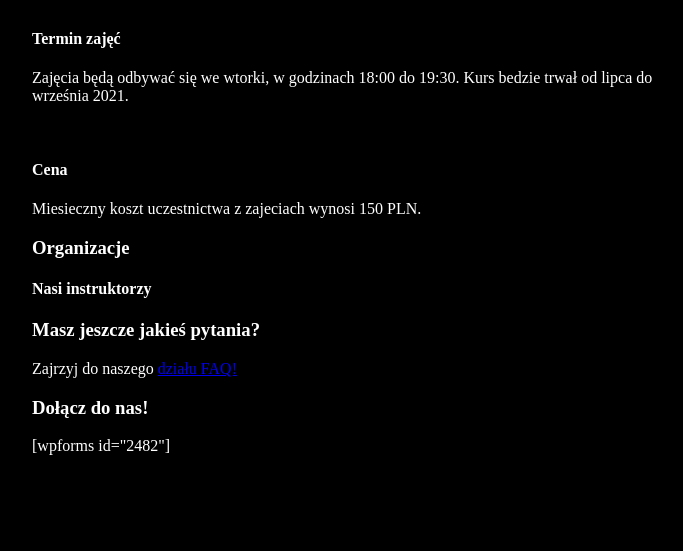
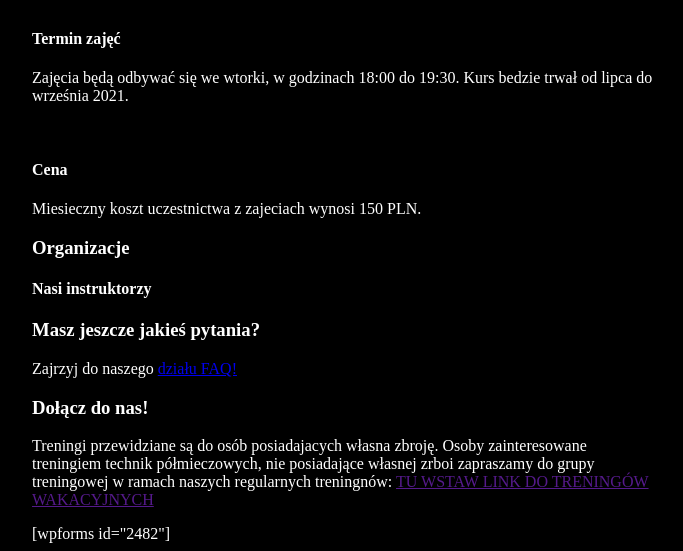
Before and after one commit to Prokop6/HSW-rekrutacja, a website with bundled scripts: page polmiecz.html in a window 1280 px wide. Shown: the part 897-1448 px from the top of the page, without its empty margins (424-1107 px from the left). Before the commit the page ends 1360 px from the top, so only its background shows below. Built offline with nearby package versions, Linux system fonts and the light colour scheme.

Commit message:
added info to join-us section

```diff
--- a/polmiecz.html
+++ b/polmiecz.html
@@ -69,6 +69,9 @@
     </div>
     <div id="JoinUs">
       <h3>Dołącz do nas!</h3>
+      <p>
+        Treningi przewidziane są do osób posiadajacych własna zbroję. Osoby zainteresowane treningiem technik półmieczowych, nie posiadające własnej zrboi zapraszamy do grupy treningowej w ramach naszych regularnych treningnów: <a href="">TU WSTAW LINK DO TRENINGÓW WAKACYJNYCH</a>
+      </p>
       [wpforms id="2482"]
   </article>
 </body>
```
